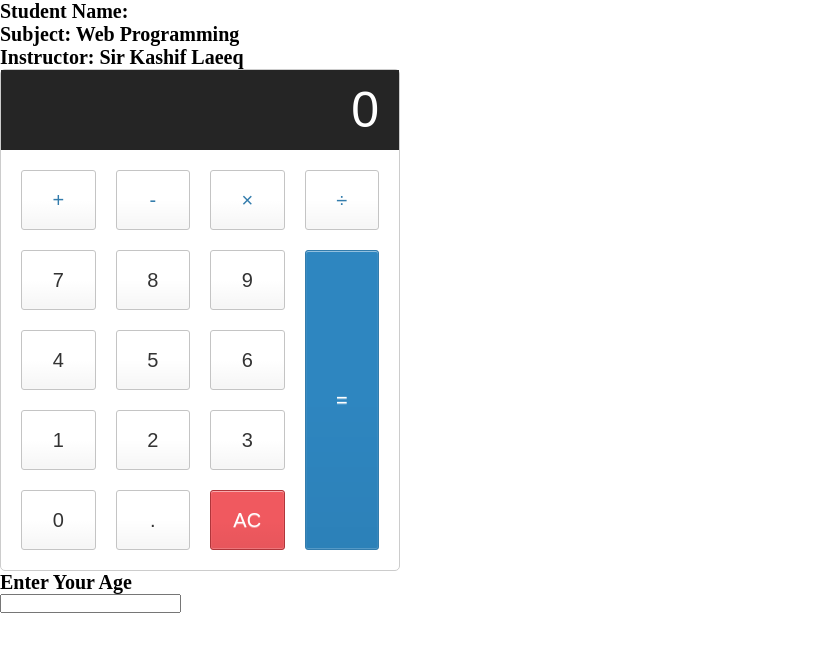
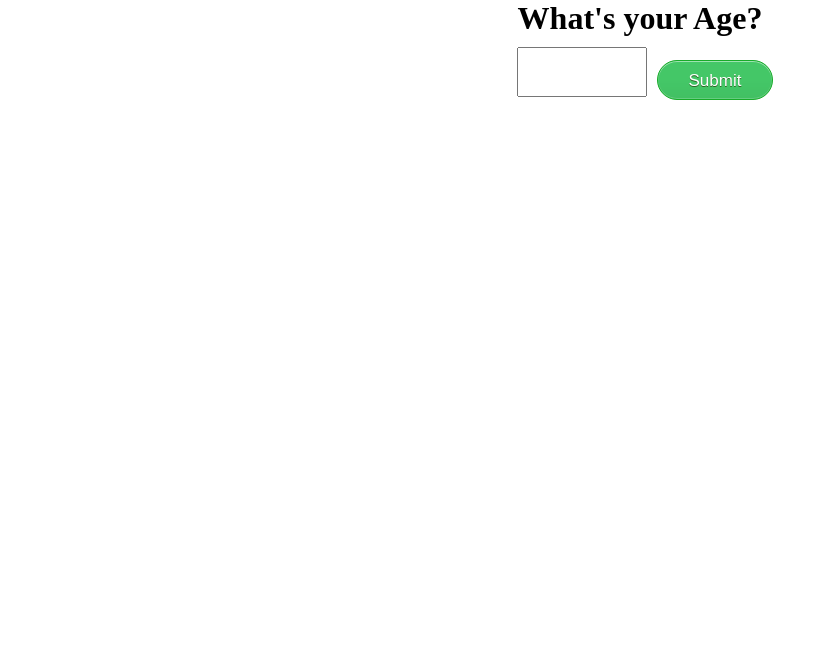
Before and after one commit to naveedaheer/calculator-with-spoken-digits, an Angular app: page / in a window 1280 px wide. Shown: the top 652 px of the page, without its empty margins (0-836 px from the left). Built offline with nearby package versions, Linux system fonts and the light colour scheme.

Commit message:
Applied conditional styling for kid, normal and elder

```diff
--- a/src/app/app.component.html
+++ b/src/app/app.component.html
@@ -1,8 +1,7 @@
-<div>
+<!-- <div>
   <h1>Student Name: </h1>
   <h1>Subject: Web Programming</h1>
   <h1>Instructor: Sir Kashif Laeeq</h1>
-</div>
+</div> -->
 
 <app-calculator></app-calculator>
-<app-age></app-age>
--- a/src/app/calculator/calculator.component.css
+++ b/src/app/calculator/calculator.component.css
@@ -1,3 +1,31 @@
+.age-input{
+    max-width: 130px;
+    height: 50px;
+    font-size: 40px;
+    margin: 10px;
+}
+.age-btn {
+	background-color:#44c767;
+	border-radius:28px;
+	border:1px solid #18ab29;
+	display:inline-block;
+	cursor:pointer;
+	color:#ffffff;
+	font-family:Arial;
+	font-size:17px;
+	padding:10px 31px;
+	text-decoration:none;
+	text-shadow:0px 1px 0px #2f6627;
+  height: 40px;
+}
+.age-btn:hover {
+	background-color:#5cbf2a;
+}
+.age-btn:active {
+	position:relative;
+	top:1px;
+}
+
 .calculator {
     border: 1px solid #ccc;
     border-radius: 5px;
@@ -6,6 +34,7 @@
     /* left: 50%; */
     /* transform: translate(-50%, -50%); */
     width: 400px;
+    margin-top: 10%;
   }
 
 .calculator-screen {
@@ -26,13 +55,20 @@
     border-radius: 3px;
     border: 1px solid #c4c4c4;
     background-color: transparent;
-    font-size: 2rem;
+    font-size: 1rem;
     color: #333;
     background-image: linear-gradient(to bottom,transparent,transparent 50%,rgba(0,0,0,.04));
     box-shadow: inset 0 0 0 1px rgba(255,255,255,.05), inset 0 1px 0 0 rgba(255,255,255,.45), inset 0 -1px 0 0 rgba(255,255,255,.15), 0 1px 0 0 rgba(255,255,255,.15);
     text-shadow: 0 1px rgba(255,255,255,.4);
   }
 
+  .elder button{
+        font-size: 4rem;
+        height: 100%;
+  }
+    .kid button{
+        font-size: 2.5rem;
+  }
  button:hover {
     background-color: #eaeaea;
   }
--- a/src/app/calculator/calculator.component.html
+++ b/src/app/calculator/calculator.component.html
@@ -1,34 +1,50 @@
+<div *ngIf="!age" style="text-align: center;">
+<h1>What's your Age?</h1>
+<div>
+<input class="age-input" #ageInput type="text" pattern="\d*" name="age" maxlength="3" minlength="1">
+<button class="age-btn" (click)="setAge()">Submit</button>
+</div>
+</div>
+
+<ng-container *ngIf="age">
+<button style="background-color:grey;" class="age-btn" (click)="back()">Back</button>
+<div [ngClass]="{'kid':age<16, 'elder':age>59}" style="    display: flex;
+    justify-content: center;">
+
 <div class="calculator">
 
   <input type="text" class="calculator-screen" [value]="currentNumber" disabled />
 
   <div class="calculator-keys">
 
-    <button type="button" (click) = "getOperation('+')" class="operator" value="+">+</button>
-    <button type="button" (click) = "getOperation('-')" class="operator" value="-">-</button>
-    <button type="button" (click) = "getOperation('*')" class="operator" value="*">&times;</button>
-    <button type="button" (click) = "getOperation('/')" class="operator" value="/">&divide;</button>
+    <button type="button" (click) = "getOperation('+')" class="operator" value="+" [ngStyle]="{'background-color':age<16 ? 'gold' : ''}">+</button>
+    <button type="button" (click) = "getOperation('-')" class="operator" value="-" [ngStyle]="{'background-color':age<16 ? 'gold' : ''}">-</button>
+    <button type="button" (click) = "getOperation('*')" class="operator" value="*" [ngStyle]="{'background-color':age<16 ? 'gold' : ''}">&times;</button>
+    <button type="button" (click) = "getOperation('/')" class="operator" value="/" [ngStyle]="{'background-color':age<16 ? 'gold' : ''}">&divide;</button>
 
-    <button type="button" (click) = "getNumber('7')" value="7">7</button>
-    <button type="button" (click) = "getNumber('8')" value="8">8</button>
-    <button type="button" (click) = "getNumber('9')" value="9">9</button>
+    <button type="button" (click) = "getNumber('7')" value="7" [ngStyle]="{'background-color':age<16 ? 'yellowgreen' : ''}">7</button>
+    <button type="button" (click) = "getNumber('8')" value="8" [ngStyle]="{'background-color':age<16 ? 'yellowgreen' : ''}">8</button>
+    <button type="button" (click) = "getNumber('9')" value="9" [ngStyle]="{'background-color':age<16 ? 'yellowgreen' : ''}">9</button>
 
 
-    <button type="button" (click) = "getNumber('4')" value="4">4</button>
-    <button type="button" (click) = "getNumber('5')" value="5">5</button>
-    <button type="button" (click) = "getNumber('6')" value="6">6</button>
+    <button type="button" (click) = "getNumber('4')" value="4" [ngStyle]="{'background-color':age<16 ? 'yellowgreen' : ''}">4</button>
+    <button type="button" (click) = "getNumber('5')" value="5" [ngStyle]="{'background-color':age<16 ? 'yellowgreen' : ''}">5</button>
+    <button type="button" (click) = "getNumber('6')" value="6" [ngStyle]="{'background-color':age<16 ? 'yellowgreen' : ''}">6</button>
 
 
-    <button type="button" (click) = "getNumber('1')" value="1">1</button>
-    <button type="button" (click) = "getNumber('2')" value="2">2</button>
-    <button type="button" (click) = "getNumber('3')" value="3">3</button>
+    <button type="button" (click) = "getNumber('1')" value="1" [ngStyle]="{'background-color':age<16 ? 'yellowgreen' : ''}">1</button>
+    <button type="button" (click) = "getNumber('2')" value="2" [ngStyle]="{'background-color':age<16 ? 'yellowgreen' : ''}">2</button>
+    <button type="button" (click) = "getNumber('3')" value="3" [ngStyle]="{'background-color':age<16 ? 'yellowgreen' : ''}">3</button>
 
 
-    <button type="button" (click) = "getNumber('0')" value="0">0</button>
-    <button type="button" (click) = "getDecimal()" class="decimal" value=".">.</button>
+    <button type="button" (click) = "getNumber('0')" value="0" [ngStyle]="{'background-color':age<16 ? 'yellowgreen' : ''}">0</button>
+    <button type="button" (click) = "getDecimal()" class="decimal" value="." [ngStyle]="{'background-color':age<16 ? 'yellowgreen' : ''}">.</button>
     <button type="button" (click) = "clear()"  class="all-clear" value="all-clear">AC</button>
 
     <button type="button" (click) = "getOperation('=')" class="equal-sign" value="=">=</button>
 
   </div>
 </div>
+
+</div>
+</ng-container>
--- a/src/app/calculator/calculator.component.ts
+++ b/src/app/calculator/calculator.component.ts
@@ -1,4 +1,4 @@
-import { Component, OnInit } from '@angular/core';
+import { Component, OnInit, ElementRef, ViewChild } from '@angular/core';
 
 @Component({
   selector: 'app-calculator',
@@ -6,15 +6,25 @@ import { Component, OnInit } from '@angular/core';
   styleUrls: ['./calculator.component.css']
 })
 export class CalculatorComponent implements OnInit {
+   @ViewChild('ageInput', {static:false}) ageInput: ElementRef;
 
   currentNumber = '0';
   firstOperand = null;
   operator = null;
   waitForSecondNumber = false;
+  age;
 
   constructor() { }
 
   ngOnInit() {
+  }
+
+  setAge(){
+  this.age = this.ageInput.nativeElement.value;
+  }
+
+  back(){
+    this.age = undefined;
   }
 
   public getNumber(v: string){
--- a/src/styles.css
+++ b/src/styles.css
@@ -1,7 +1,7 @@
 /* You can add global styles to this file, and also import other style files */
 
 html {
-    font-size: 62.5%;
+    /* font-size: 62.5%; */
     box-sizing: border-box;
   }
 
```
Lines whose indentation alone changed are shown as unchanged.
